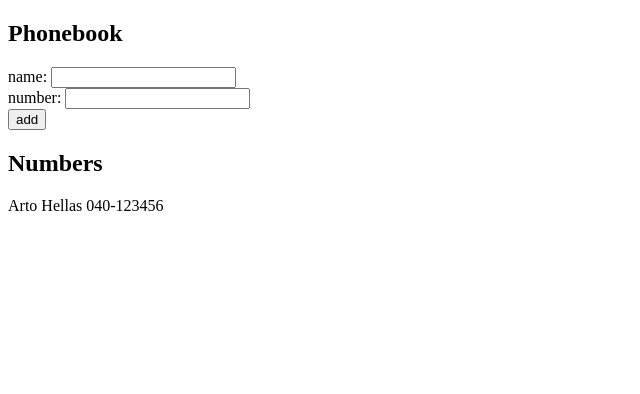
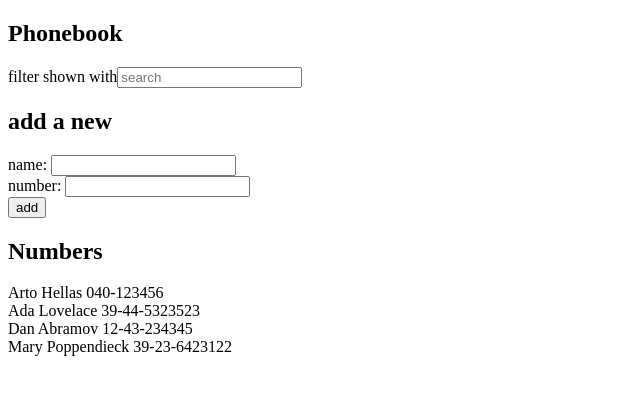
Before and after one commit to JoonasHilt/05-tehtavat-2.6-2.10, a React (Vite) app: page / in a window 1280 px wide. Shown: the top 394 px of the page, without its empty margins (0-640 px from the left). Built offline with nearby package versions, Linux system fonts and the light colour scheme.

Commit message:
tehtävä 2.9 step4 valmis

```diff
--- a/src/App.jsx
+++ b/src/App.jsx
@@ -3,9 +3,13 @@ import { useState } from "react";
 const App = () => {
   const [persons, setPersons] = useState([
     { name: "Arto Hellas", number: "040-123456" },
+    { name: "Ada Lovelace", number: "39-44-5323523" },
+    { name: "Dan Abramov", number: "12-43-234345" },
+    { name: "Mary Poppendieck", number: "39-23-6423122" },
   ]);
   const [newName, setNewName] = useState("");
   const [newNumber, setNewNumber] = useState("");
+  const [searchTerm, setSearchTerm] = useState("");
 
   const addPerson = (event) => {
     event.preventDefault();
@@ -15,6 +19,7 @@ const App = () => {
     }
     setPersons(persons.concat({ name: newName, number: newNumber }));
     setNewName("");
+    setNewNumber("");
   };
 
   const handleNameChange = (event) => {
@@ -25,22 +30,39 @@ const App = () => {
     setNewNumber(event.target.value);
   };
 
+  const handleSearchChange = (event) => {
+    setSearchTerm(event.target.value);
+  };
+
+  const filteredPersons = persons.filter((person) => {
+    const firstName = person.name.split(" ")[0].toLowerCase();
+    const searchValue = searchTerm.toLowerCase();
+    return firstName.startsWith(searchValue);
+  });
+
   return (
     <div>
       <h2>Phonebook</h2>
+      filter shown with
+      <input
+        placeholder="search"
+        value={searchTerm}
+        onChange={handleSearchChange}
+      />
+      <h2>add a new</h2>
       <form onSubmit={addPerson}>
         <div>
-          name: <input onChange={handleNameChange} />
+          name: <input value={newName} onChange={handleNameChange} />
         </div>
         <div>
-          number: <input onChange={handleNumberChange} />
+          number: <input value={newNumber} onChange={handleNumberChange} />
         </div>
         <div>
           <button type="submit">add</button>
         </div>
       </form>
       <h2>Numbers</h2>
-      {persons.map((person) => (
+      {filteredPersons.map((person) => (
         <div key={person.name}>
           {person.name} {person.number}
         </div>
```
